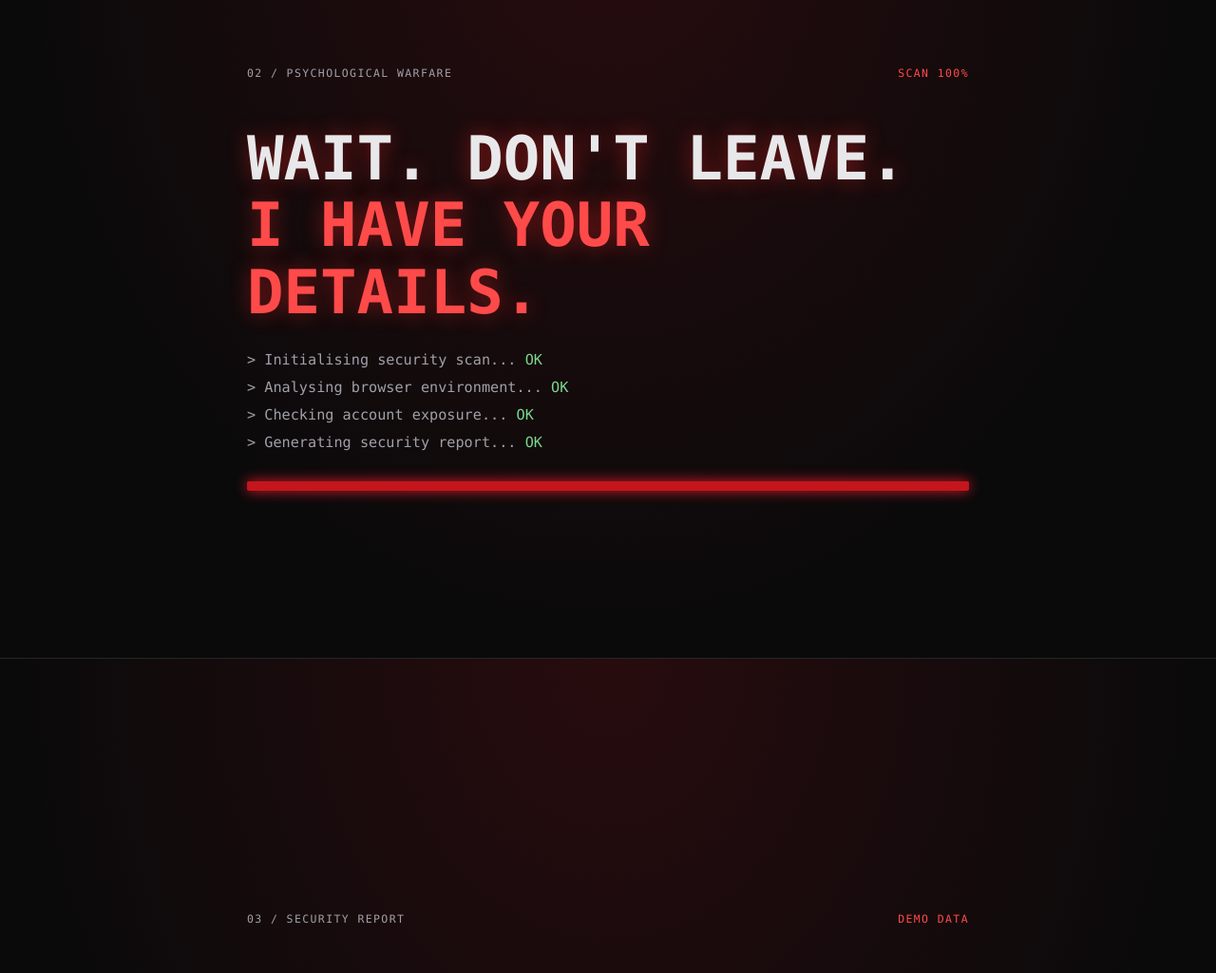
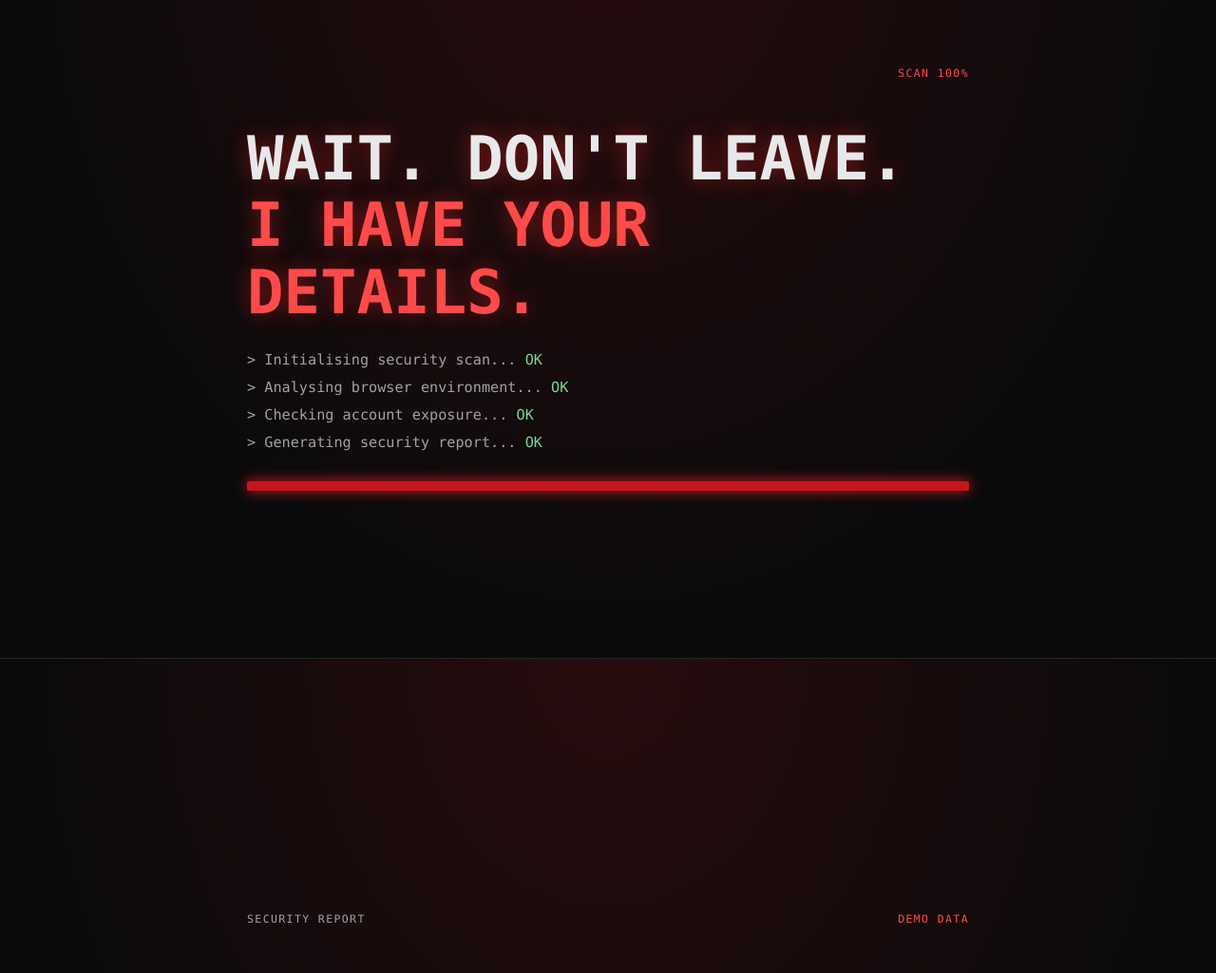
Before and after one commit to AnneKay17/phishing-awareness, a React (Vite) app: page / in a window 1280 px wide. Shown: the part 906-1931 px from the top of the page at 95% size. Built offline with nearby package versions, Linux system fonts and the light colour scheme.

Commit message:
Update project

```diff
--- a/src/sections/AccountDetailsSection.jsx
+++ b/src/sections/AccountDetailsSection.jsx
@@ -12,7 +12,7 @@ export default function AccountDetailsSection() {
   return (
     <section id="account" className="section" ref={ref}>
       <div className={`section__inner fade ${seen ? 'in' : ''}`}>
-        <StatusBar left="03 / SECURITY REPORT" right="DEMO DATA" />
+        <StatusBar left="SECURITY REPORT" right="DEMO DATA" />
         {rows.map(([label, value]) => (
           <div className="row" key={label}><span>{label}</span><span>{value}</span></div>
         ))}
--- a/src/sections/ScanSection.jsx
+++ b/src/sections/ScanSection.jsx
@@ -28,7 +28,7 @@ export default function ScanSection({ onComplete }) {
   return (
     <section id="scan" className="section" ref={ref}>
       <div className="section__inner">
-        <StatusBar left="02 / PSYCHOLOGICAL WARFARE" right={`SCAN ${progress}%`} />
+        <StatusBar right={`SCAN ${progress}%`} />
         <h2 className="title">WAIT. DON'T LEAVE.<br /><span className="red">I HAVE YOUR DETAILS.</span></h2>
         <div className="term" aria-live="polite">
           {MESSAGES.map((m, i) => progress >= i * 25 && (
```
